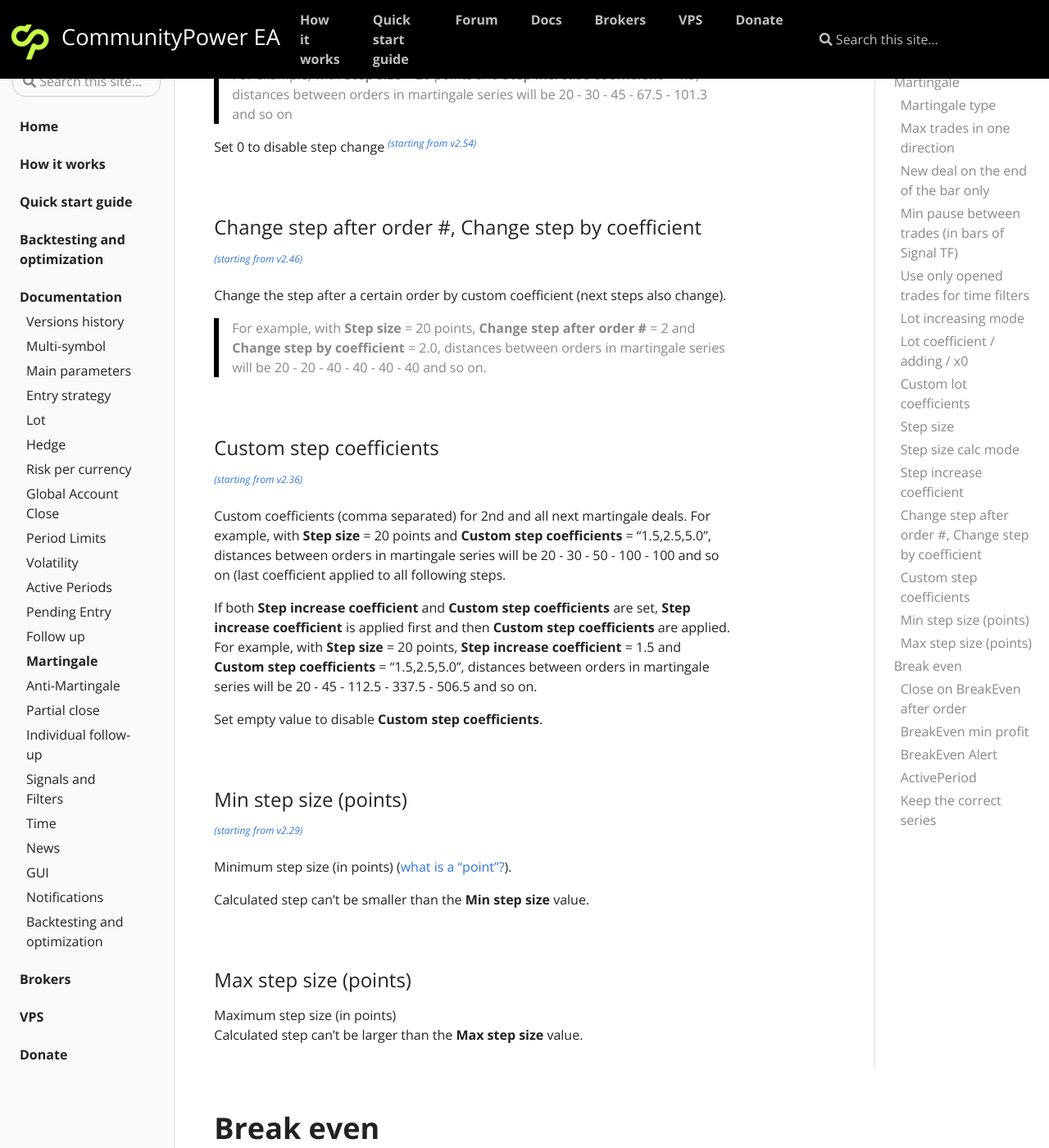
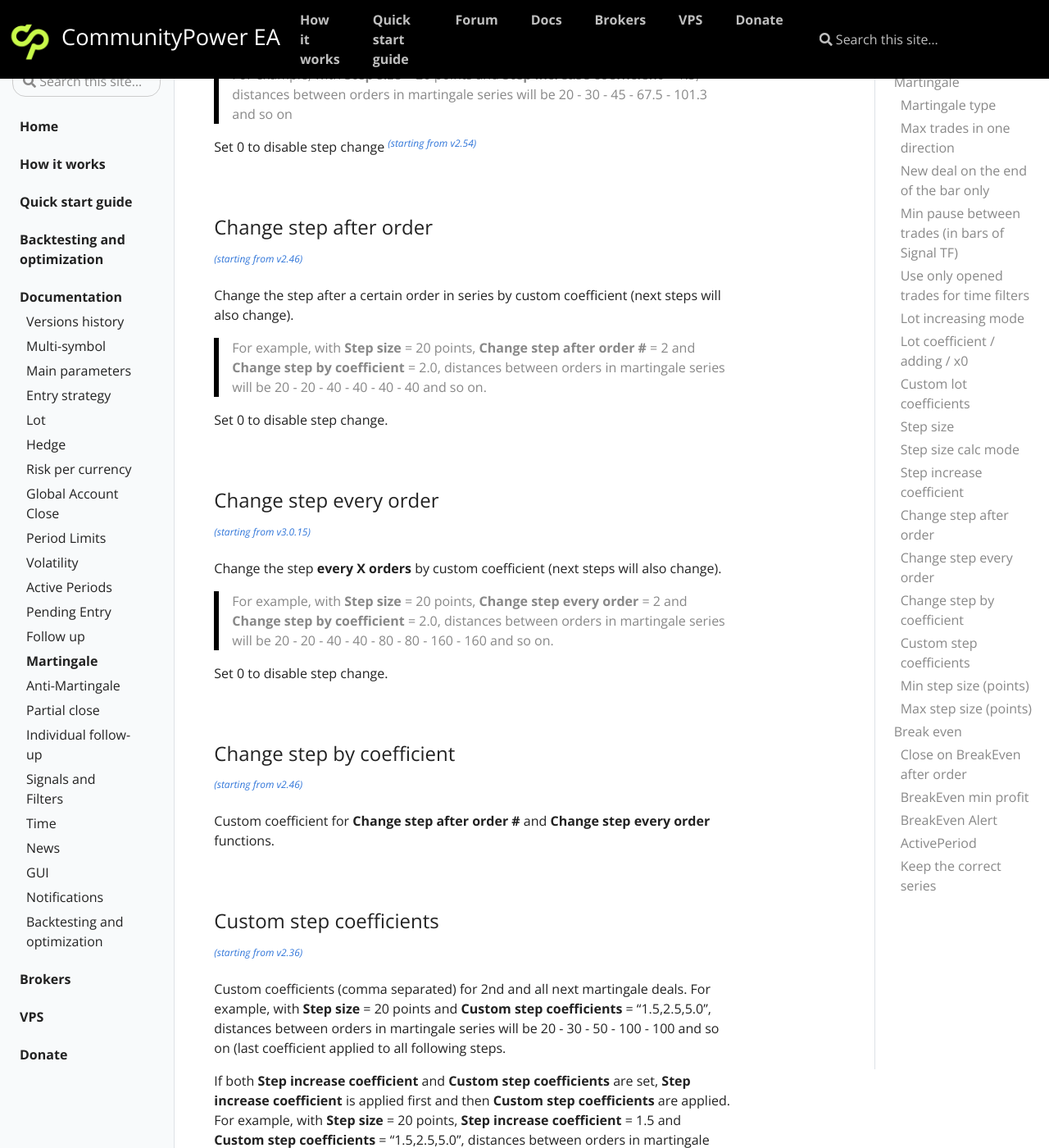
Before and after one commit to komposter/CommunityPowerEA.com, a Jekyll site: the page built from _docs/martingale.md, in a window 1280 px wide and 1400 px high, scrolled down 2825 px. Shown: the whole window at 82% size. Built offline with Jekyll 4.4.1, drawn with Linux system fonts in a browser that asks for light colours.

Commit message:
Content change

```diff
--- a/_docs/martingale.md
+++ b/_docs/martingale.md
@@ -110,13 +110,32 @@ Set 0 to disable step change <sup>[*(starting from v2.54)*](/docs/versions-histo
 
 <br />
 
-### Change step after order #, Change step by coefficient
-
+### Change step after order
 <sup>[*(starting from v2.46)*](/docs/versions-history#20220428-246)</sup>
 
-Change the step after a certain order by custom coefficient (next steps also change).
+Change the step after a certain order in series by custom coefficient (next steps will also change).
 
 > For example, with **Step size** = 20 points, **Change step after order #** = 2 and **Change step by coefficient** = 2.0, distances between orders in martingale series will be 20 - 20 - 40 - 40 - 40 - 40 and so on.
+
+Set 0 to disable step change.
+
+<br />
+
+### Change step every order
+<sup>[*(starting from v3.0.15)*](/docs/versions-history#20241116-20250105-301-3015)</sup>
+
+Change the step **every X orders** by custom coefficient (next steps will also change).
+
+> For example, with **Step size** = 20 points, **Change step every order** = 2 and **Change step by coefficient** = 2.0, distances between orders in martingale series will be 20 - 20 - 40 - 40 - 80 - 80 - 160 - 160 and so on.
+
+Set 0 to disable step change.
+
+<br />
+
+### Change step by coefficient
+<sup>[*(starting from v2.46)*](/docs/versions-history#20220428-246)</sup>
+
+Custom coefficient for **Change step after order #** and **Change step every order** functions.
 
 <br />
 
--- a/_docs/versions-history.md
+++ b/_docs/versions-history.md
@@ -9,7 +9,7 @@ permalink: /docs/versions-history
 
 ### 2024.11.16-2025.01.05 (3.0.1-3.0.15)
 * [+] Big candle: [calculation mode](/docs/signals-and-filters#big-candle-calculation-mode)
-* [+] Martin: Change step every order
+* [+] Martin: [Change step every order](/docs/martingale#change-step-every-order)
 * [+] Distance calculation mode: In Percentage
 * [+] CustomStartAndEnd with custom intervals from file
 * [+] Speed improved
```
